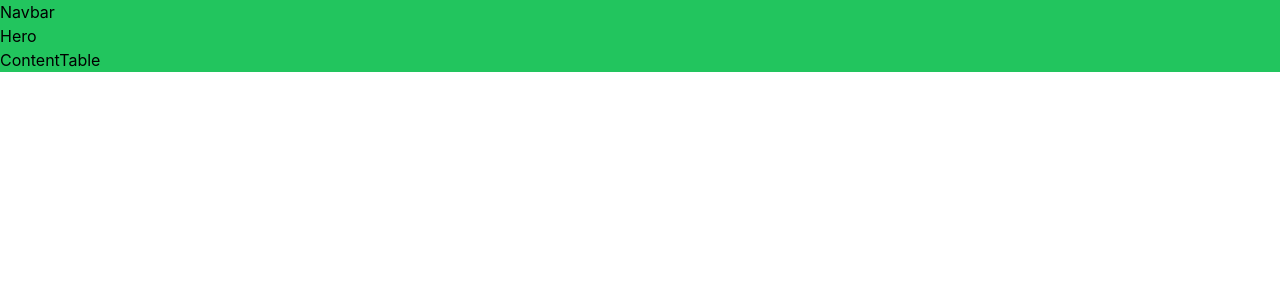
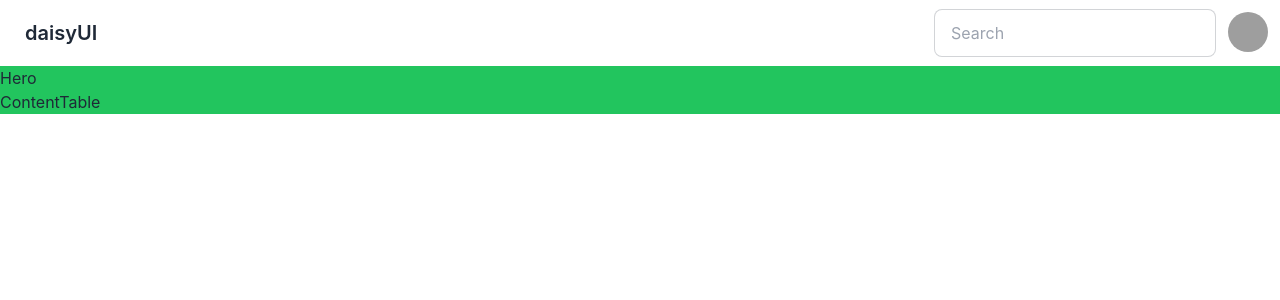
Before and after one commit to socAfterHours/Frotend_01_Property_web, a React (Create React App) app: page / in a window 1280 px wide. Shown: the top 300 px of the page. Built offline with nearby package versions, Linux system fonts and the light colour scheme; grey boxes are pictures that could not be loaded.

Commit message:
nav bar implemented

```diff
--- a/package.json
+++ b/package.json
@@ -3,6 +3,8 @@
   "version": "0.1.0",
   "private": true,
   "dependencies": {
+    "@fortawesome/free-solid-svg-icons": "^6.2.1",
+    "@fortawesome/react-fontawesome": "^0.2.0",
     "@testing-library/jest-dom": "^5.16.5",
     "@testing-library/react": "^13.4.0",
     "@testing-library/user-event": "^13.5.0",
@@ -10,6 +12,7 @@
     "@types/node": "^16.18.9",
     "@types/react": "^18.0.26",
     "@types/react-dom": "^18.0.9",
+    "daisyui": "^2.46.0",
     "react": "^18.2.0",
     "react-dom": "^18.2.0",
     "react-scripts": "5.0.1",
--- a/src/components/Navbar/Navbar.tsx
+++ b/src/components/Navbar/Navbar.tsx
@@ -1,7 +1,36 @@
-const Navbar = () => {
+import React from "react";
+import { FontAwesomeIcon } from "@fortawesome/react-fontawesome";
+import { faBars } from "@fortawesome/free-solid-svg-icons";
+
+function Navbar() {
   return (
-    <div>Navbar</div>
-  )
+    <div className="navbar bg-base-100">
+  <div className="flex-1">
+    <a className="btn btn-ghost normal-case text-xl">daisyUI</a>
+  </div>
+  <div className="flex-none gap-2">
+    <div className="form-control">
+      <input type="text" placeholder="Search" className="input input-bordered" />
+    </div>
+    <div className="dropdown dropdown-end">
+      <label tabIndex={0} className="btn btn-ghost btn-circle avatar">
+        <div className="w-10 rounded-full">
+          <img src="https://placeimg.com/80/80/people" />
+        </div>
+      </label>
+      <ul tabIndex={0} className="mt-3 p-2 shadow menu menu-compact dropdown-content bg-base-100 rounded-box w-52">
+        <li>
+          <a className="justify-between">
+            Profile
+            <span className="badge">New</span>
+          </a>
+        </li>
+        <li><a>Settings</a></li>
+        <li><a>Logout</a></li>
+      </ul>
+    </div>
+  </div>
+</div>
+  );
 }
-
-export default Navbar
+export default Navbar;
--- a/tailwind.config.js
+++ b/tailwind.config.js
@@ -4,5 +4,5 @@
   theme: {
     extend: {},
   },
-  plugins: [],
+  plugins: [require("daisyui")],
 }
```
Also changed, not shown: 1 other file (tests, documents, lock files or other folders).
